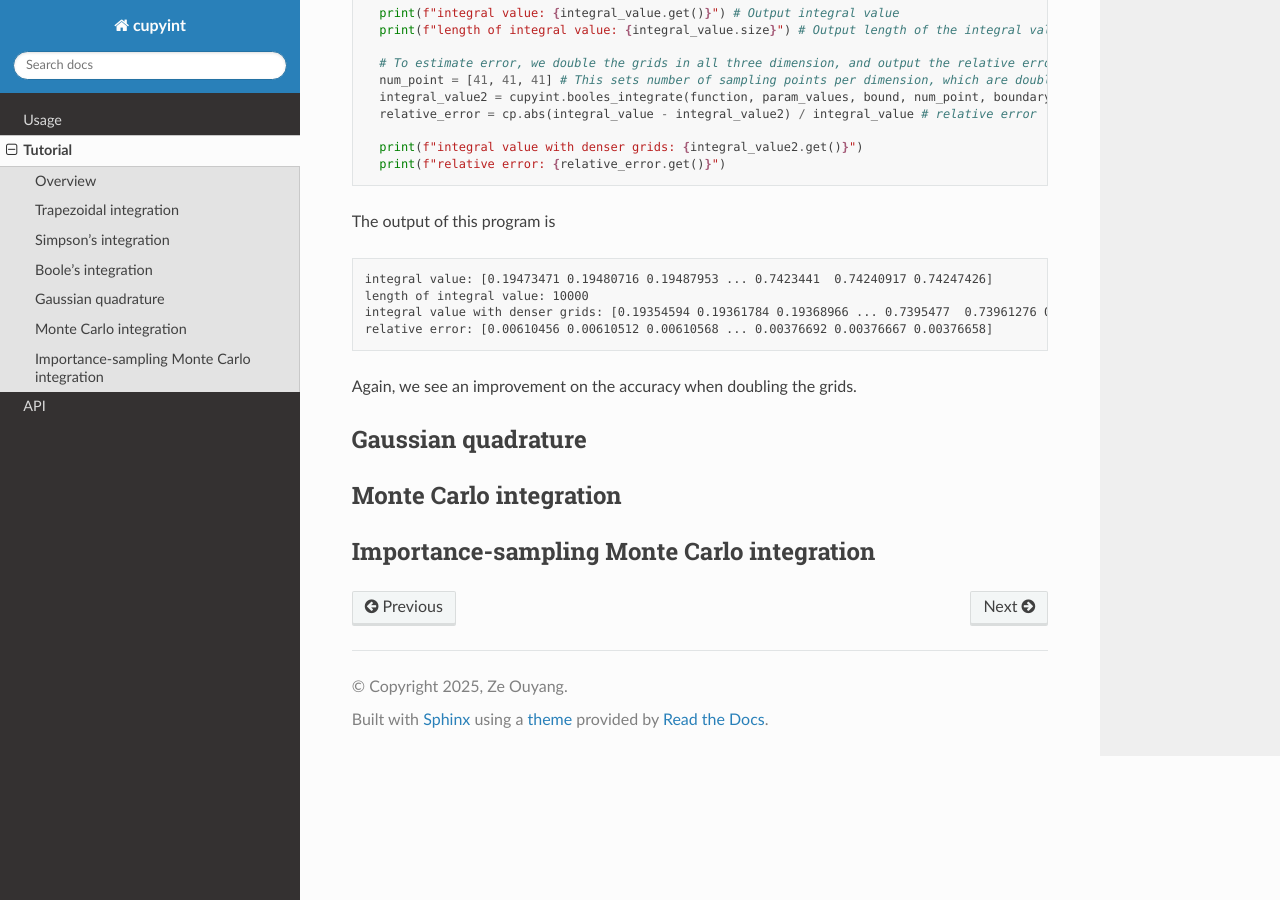
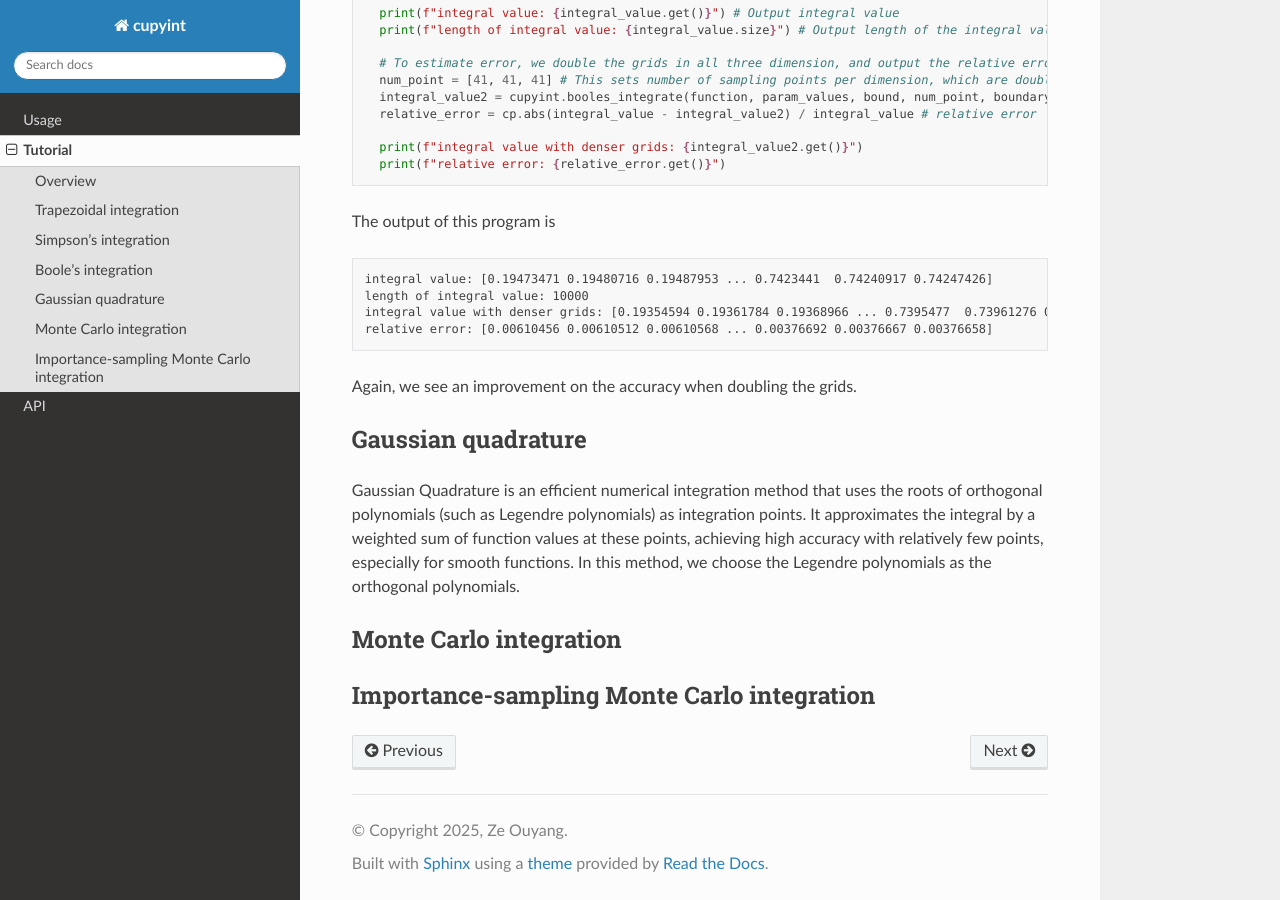
Before and after one commit to ze-ouyang/cupyint_doc, a Sphinx documentation site: the page built from docs/source/tutorial.rst, in a window 1280 px wide and 900 px high, scrolled down 7219 px. Built offline with Sphinx 7.4.7 and the Read the Docs theme 3.1.0, drawn with Linux system fonts in a browser that asks for light colours.

Commit message:
Update tutorial.rst

```diff
--- a/docs/source/tutorial.rst
+++ b/docs/source/tutorial.rst
@@ -343,10 +343,12 @@ The output of this program is
 
 Again, we see an improvement on the accuracy when doubling the grids.
 
+Gaussian quadrature
+--------
+
+Gaussian Quadrature is an efficient numerical integration method that uses the roots of orthogonal polynomials (such as Legendre polynomials) as integration points. It approximates the integral by a weighted sum of function values at these points, achieving high accuracy with relatively few points, especially for smooth functions. In this method, we choose the Legendre polynomials as the orthogonal polynomials.
 
 
-Gaussian quadrature
---------
 
 
 Monte Carlo integration
```
